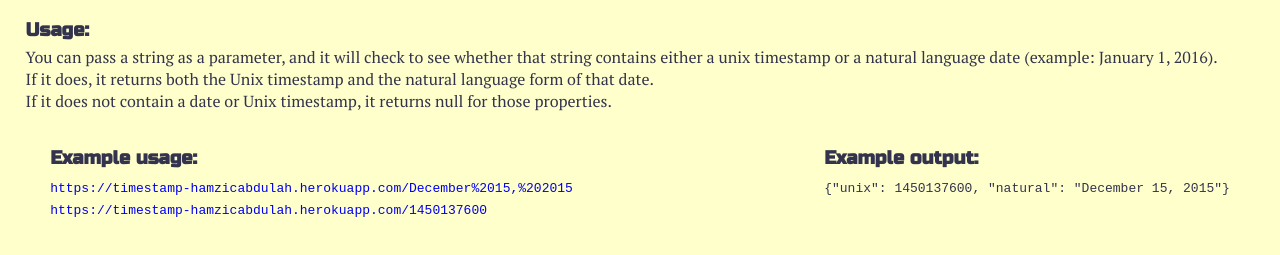
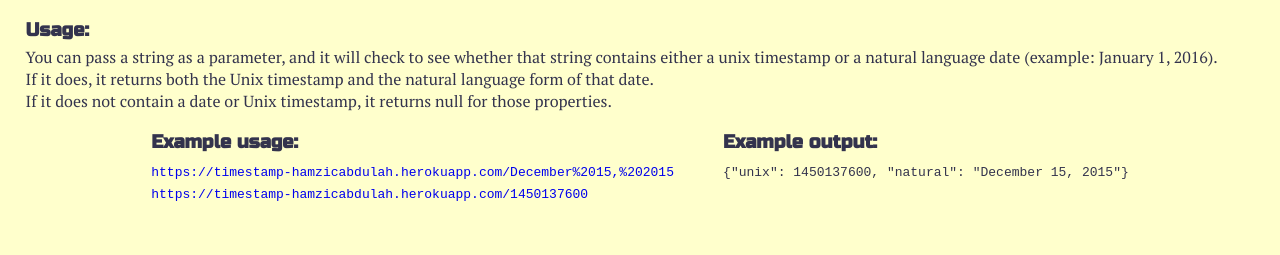
Before and after one commit to hamzicabdulah/timestamp-api, a website: page client/index.html in a window 1280 px wide. Shown: the part 63-318 px from the top of the page. Drawn offline with Linux system fonts and the light colour scheme.

Commit message:
Fixed client layout

```diff
--- a/client/stylesheet/style.css
+++ b/client/stylesheet/style.css
@@ -18,8 +18,10 @@ a {
 }
 @media screen and (min-width: 768px) {
     .examples {
-        margin: 1em 2% 0;
         display: flex;
-        justify-content: space-between;
+        justify-content: center;
+    }
+    .examples > div:first-child {
+        margin-right: 4%;
     }
 }
```
